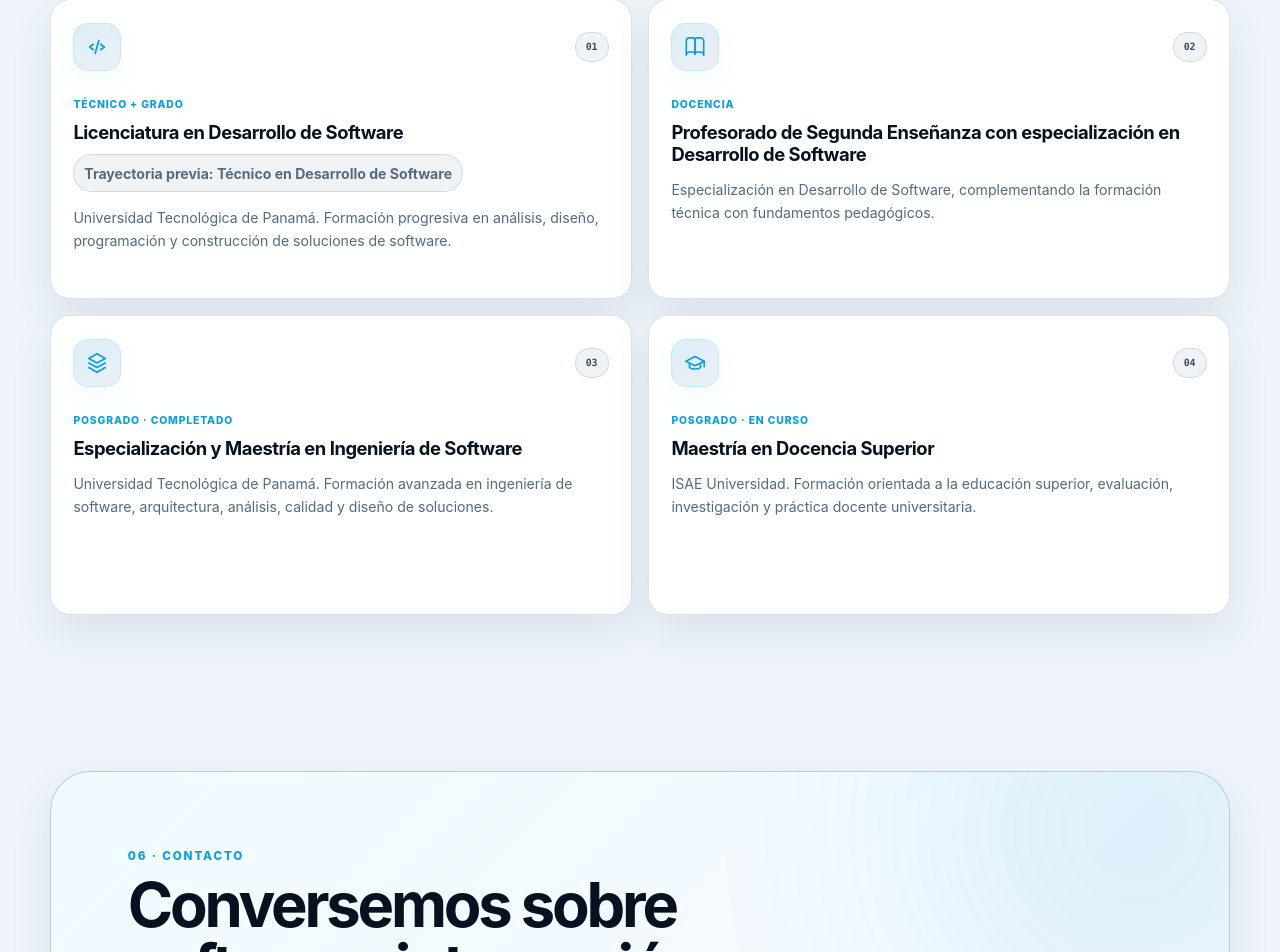
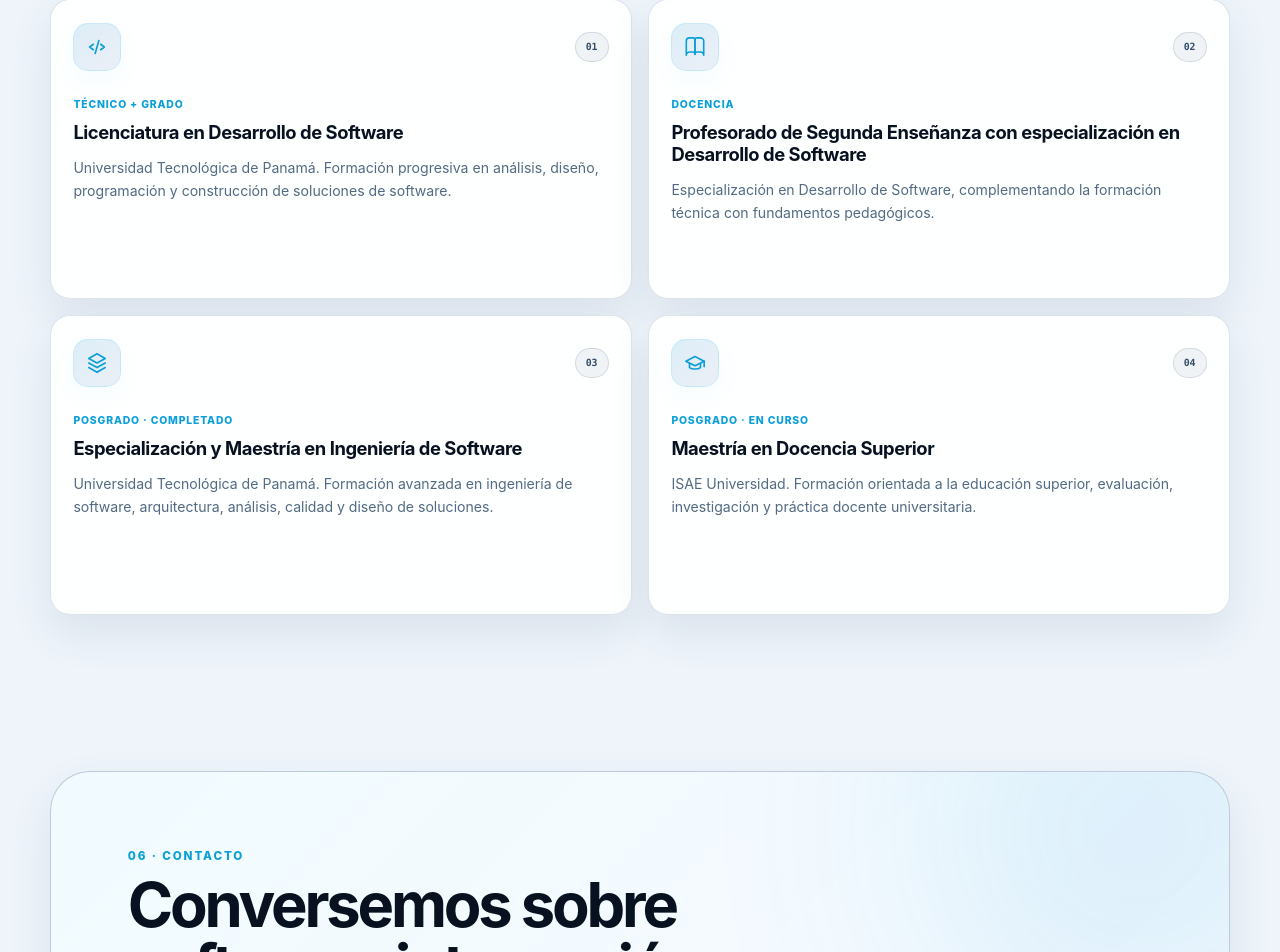
Before and after one commit to DanielDGe/danieldge.github.io, a React (Vite) app: page / in a window 1280 px wide. Shown: the part 6009-6961 px from the top of the page. Built offline with nearby package versions, Linux system fonts and the light colour scheme.

Commit message:
refactor: remove education trajectory pill

```diff
--- a/src/sections/EducationSection.jsx
+++ b/src/sections/EducationSection.jsx
@@ -29,7 +29,6 @@ function EducationSection() {
               </div>
               <span className="education-card__level">{item.level}</span>
               <h3>{item.title}</h3>
-              {item.path ? <p className="education-card__path">{item.path}</p> : null}
               <p className="education-card__description">{item.description}</p>
             </article>
           ))}
```
